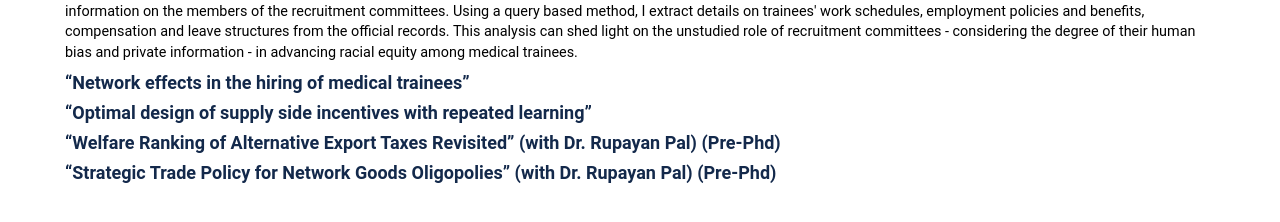
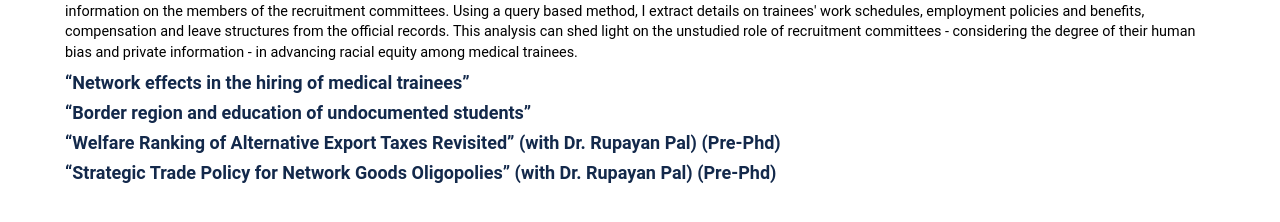
Before and after one commit to anomitaghosh/anomitaghosh.github.io, a Jekyll site: the page built from research.md, in a window 1280 px wide and 900 px high, scrolled down 619 px. Shown: the part 657-879 px from the top of the window. Built offline with Jekyll 4.4.1, drawn with Linux system fonts in a browser that asks for light colours.

Commit message:
Update research.md

```diff
--- a/research.md
+++ b/research.md
@@ -38,7 +38,7 @@ Doctors and medical trainees of certain racial backgrounds - mainly African Amer
 
 #### **"Network effects in the hiring of medical trainees"**
 
-#### **"Optimal design of supply side incentives with repeated learning"**
+#### **"Border region and education of undocumented students"**
 
 #### **"Welfare Ranking of Alternative Export Taxes Revisited" (with Dr. Rupayan Pal) (Pre-Phd)**
 
```
